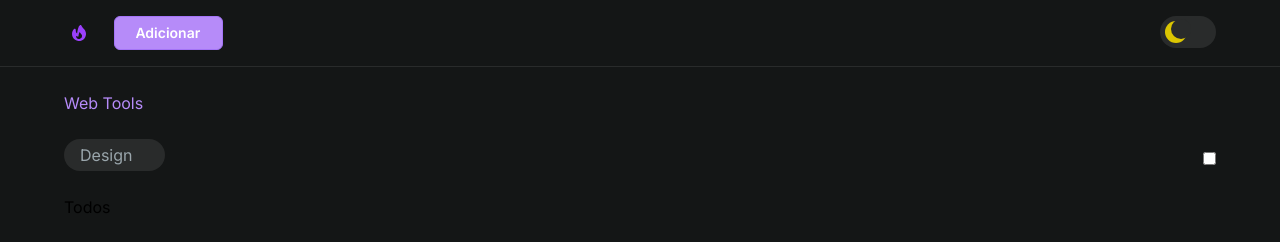
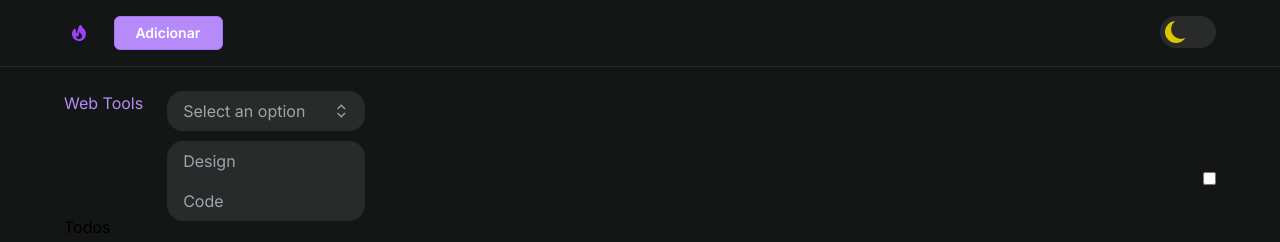
Before and after one commit to rcnald/web-tools, a website: page src/index.html in a window 1280 px wide. Shown: the top 242 px of the page. Drawn offline with nearby package versions, Linux system fonts and the light colour scheme; files that its build step writes are made by us from their sources.

Commit message:
select style complete

```diff
--- a/src/index.html
+++ b/src/index.html
@@ -15,10 +15,12 @@
         <header class="c-header l-header">
             <div class="l-wrapper c-header__wrapper">
                 <img class="o-logo l-logo" src="./assets/logo.svg" alt="Logo">
+
                 <button class="o-button l-button">
                     <span class="o-button__label l-button__label">Adicionar</span>
                     <i class="o-button__icon l-button__icon bx bxs-layer-plus"></i>
                 </button>
+
                 <label class="o-switch l-switch js-switch" for="switch-theme" title="Tema escuro">
                     <input class="o-switch__check l-switch__check" id="switch-theme" type="checkbox">
                     <span class="o-switch__slider l-switch__slider"></span>
@@ -30,11 +32,16 @@
         <section class="c-info l-info l-wrapper">
             <span class="o-logo__name l-info__logo">Web Tools</span>
 
-            <div class="o-select l-select l-info__select">
-                <select class="o-select__input l-select__input js-select" id="select-content">
-                    <option class="o-select__item l-select__item" value="Desing">Design</option>
-                    <option class="o-select__item l-select__item" value="Des">Des</option>
-                </select>
+            <div class="o-select l-select">
+                <div class="o-select__selected">
+                    <span class="o-select__placeholder">Select an option</span>
+                    <i class="o-select__arrow bx bx-expand-vertical"></i>
+                </div>
+
+                <ul class="o-select__options l-select__options">
+                    <li class="o-select__option">Design</li>
+                    <li class="o-select__option">Code</li>
+                </ul>
             </div>
 
             <span class="o-star l-info__star">
--- a/src/sass/objects/_button.scss
+++ b/src/sass/objects/_button.scss
@@ -2,7 +2,7 @@ $object-name: 'o-button';
 $layout-name: 'l-button';
 
 .#{$object-name}{
-    @apply flex relative items-center px-3 py-1 gap-1 rounded-md bg-primary-800 border border-primary-900 text-neutral-100 text-md font-semibold transition-all duration-150;
+    @apply flex items-center px-3 py-1 gap-1 rounded-md bg-primary-800 border border-primary-900 text-neutral-100 text-md font-semibold relative transition-all duration-150;
 }
 
 .#{$layout-name}{
@@ -17,8 +17,7 @@ $layout-name: 'l-button';
 
     &::after{
         @apply content-[''] absolute inset-0 w-full h-full rounded-md opacity-0 transition-all duration-500;
-        box-shadow: 0 0 10px 10px var(--color-primary-900);
-        transition: all 0.5s;
+        box-shadow: 0 0 10px 20px var(--color-primary-900);
     }
 
     &:active{
--- a/src/sass/objects/_select.scss
+++ b/src/sass/objects/_select.scss
@@ -2,28 +2,53 @@ $object-name: 'o-select';
 $layout-name: 'l-select';
 
 .#{$object-name}{
-    &__input{
-        @apply appearance-none outline-none rounded-2xl px-4 pr-8 py-1 bg-dark-800 text-dark-300 transition-all duration-150;
+    @apply relative;
 
-        &:hover{
-            @apply rounded-2xl;
+    &:hover{
+        .#{$object-name}__selected{
+            @apply ring-2 ring-inset cursor-pointer ring-dark-300 transition-all duration-200;
         }
+    }
 
+    &__selected{
+        @apply flex items-center px-4 py-2 mb-3 rounded-2xl appearance-none outline-none bg-dark-800 text-dark-300 transition-all duration-150;
+
+        &:hover,
         &:focus{
-            @apply rounded-b-none;
+            @apply ring-2 ring-inset cursor-pointer ring-dark-300 transition-all duration-200;
+        }
+    }
+
+    &__placeholder{
+        @apply min-w-[150px]
+    }
+
+    &__options{
+        @apply flex flex-col rounded-2xl bg-dark-800 text-dark-300;
+    }
+
+    &__option{
+        @apply px-4 py-2 transition-all duration-200;
+
+        &:first-child{
+            @apply rounded-t-2xl;
+        }
+        &:last-child{
+            @apply rounded-b-2xl;
         }
 
         &:hover,
         &:focus{
-            @apply ring-1 ring-inset cursor-pointer ring-dark-300 transition-all duration-200;
+            @apply cursor-pointer bg-dark-400;
         }
     }
 
-    option{
-        @apply appearance-none p-2;
-    }
 }
 
 .#{$layout-name}{
+    @apply max-w-[200px] w-fit;
 
+    &__options{
+        @apply absolute w-full top-[50px];
+    }
 }
```
